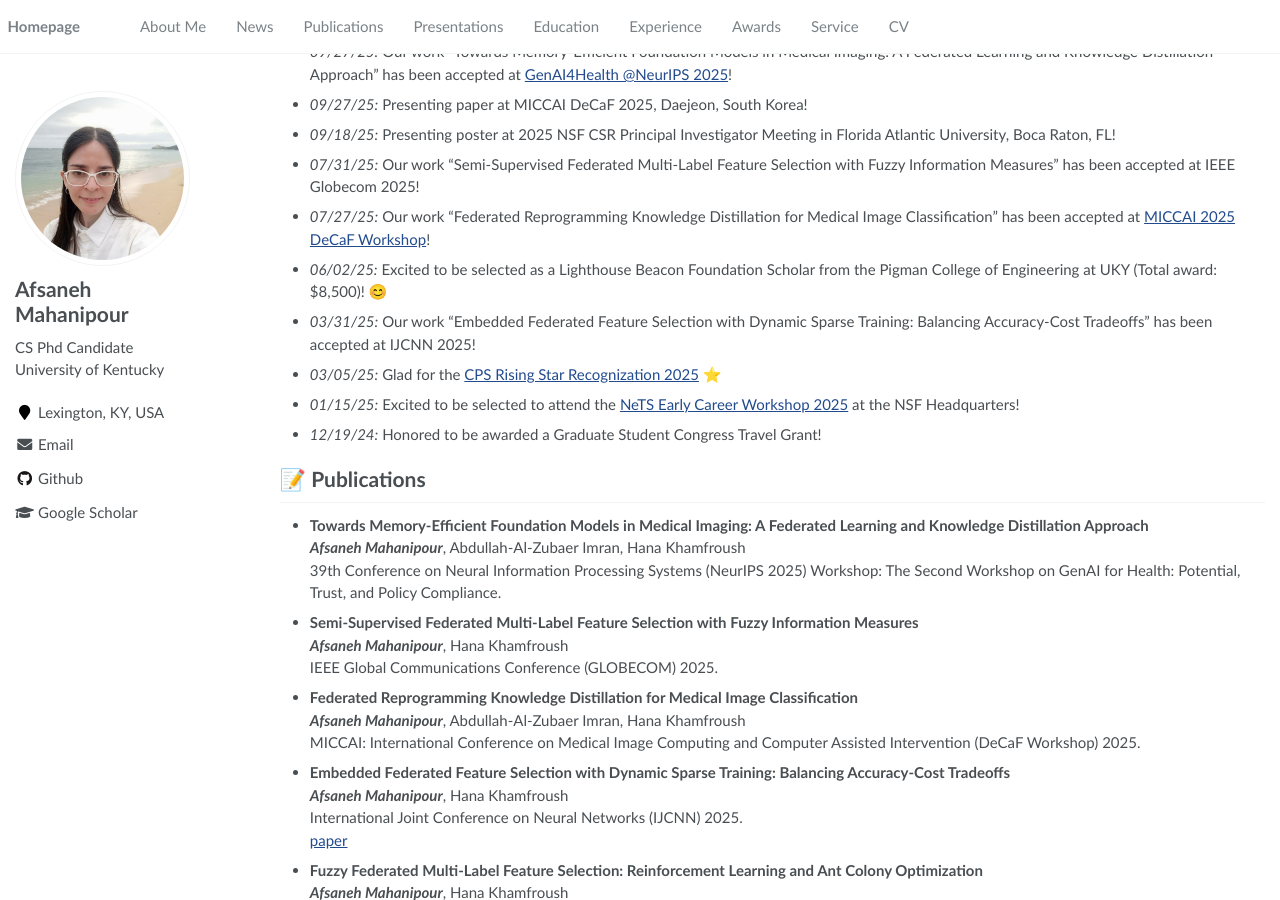
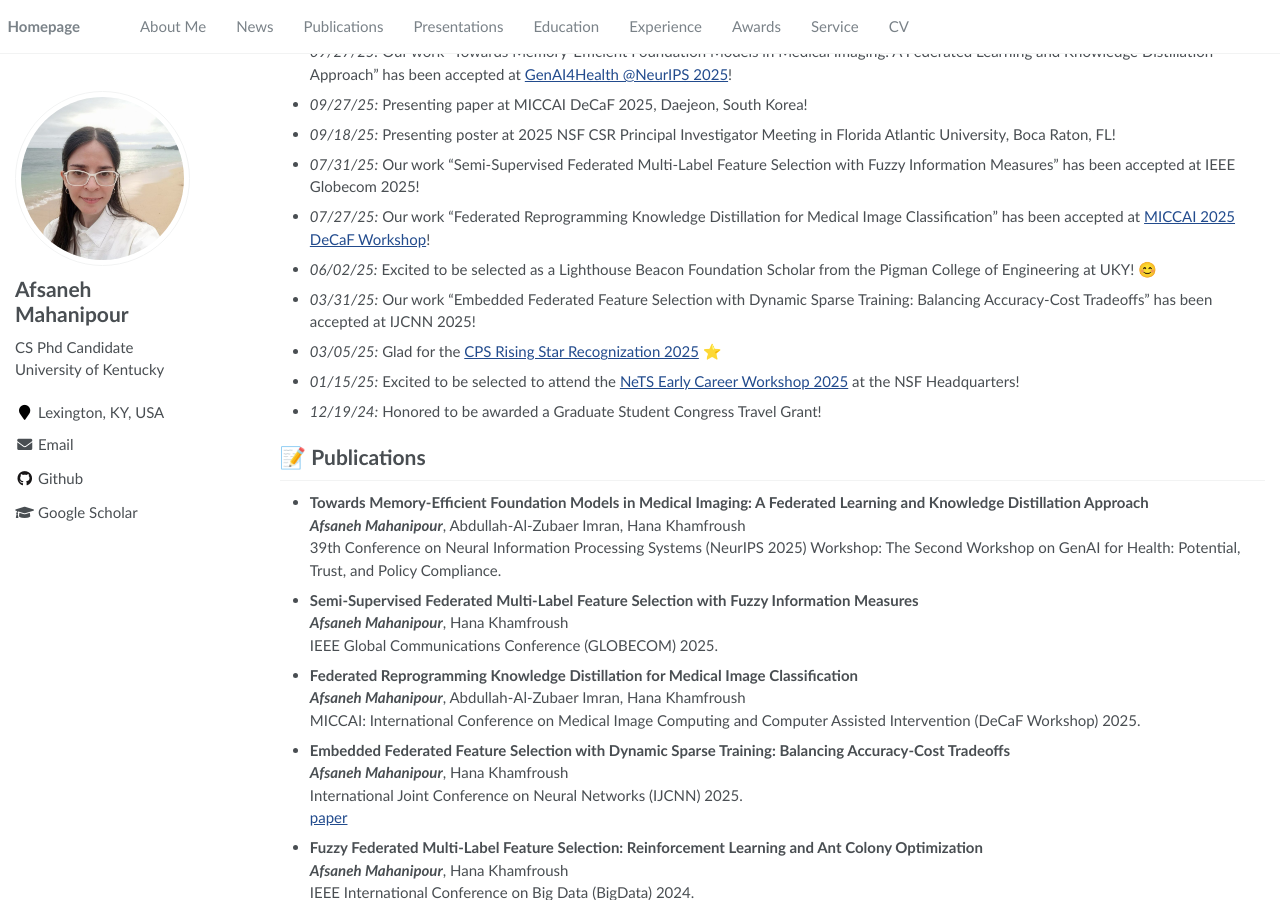
Before and after one commit to AfsanehMahanipour/AfsanehMahanipour.github.io, a Jekyll site: the page built from _pages/about.md, in a window 1280 px wide and 900 px high, scrolled down 501 px. Built offline with Jekyll 4.4.1, drawn with Linux system fonts in a browser that asks for light colours.

Commit message:
Update website

```diff
--- a/_pages/about.md
+++ b/_pages/about.md
@@ -37,7 +37,7 @@ I am a Ph.D. candidate in [Computer Science](https://engr.uky.edu/academics/depa
 - *09/18/25:* Presenting poster at 2025 NSF CSR Principal Investigator Meeting in Florida Atlantic University, Boca Raton, FL!
 - *07/31/25:* Our work "Semi-Supervised Federated Multi-Label Feature Selection with Fuzzy Information Measures" has been accepted at IEEE Globecom 2025!
 - *07/27/25:* Our work "Federated Reprogramming Knowledge Distillation for Medical Image Classification" has been accepted at [MICCAI 2025 DeCaF Workshop](https://decaf-workshop.github.io/decaf-2025/)!
-- *06/02/25:* Excited to be selected as a Lighthouse Beacon Foundation Scholar from the Pigman College of Engineering at UKY (Total award: $8,500)! 😊
+- *06/02/25:* Excited to be selected as a Lighthouse Beacon Foundation Scholar from the Pigman College of Engineering at UKY! 😊
 - *03/31/25:* Our work "Embedded Federated Feature Selection with Dynamic Sparse Training: Balancing Accuracy-Cost Tradeoffs" has been accepted at IJCNN 2025!
 - *03/05/25:* Glad for the [CPS Rising Star Recognization 2025](https://engr.uky.edu/news/phd-student-named-2025-cps-rising-star) ⭐
 - *01/15/25:* Excited to be selected to attend the [NeTS Early Career Workshop 2025](https://sites.google.com/view/nets-early-career-2025/home?authuser=0) at the NSF Headquarters!
```
